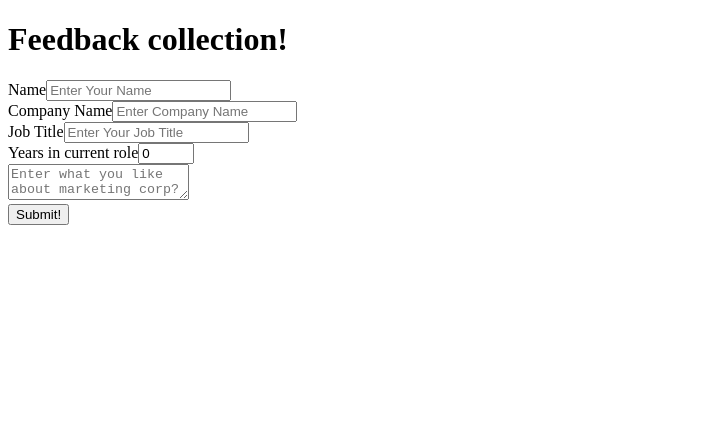
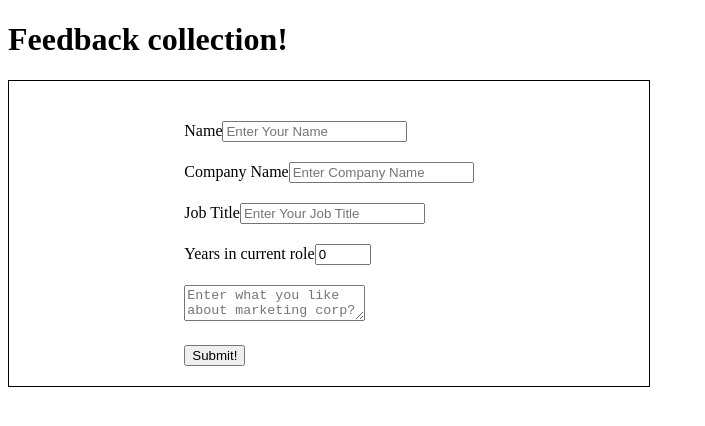
Before and after one commit to SlothSan/rockpool-test, an Angular app: page /feedback in a window 1280 px wide. Shown: the top 426 px of the page, without its empty margins (0-705 px from the left). Built offline with nearby package versions, Linux system fonts and the light colour scheme.

Commit message:
added some really basic styling

```diff
--- a/src/app/app.component.scss
+++ b/src/app/app.component.scss
@@ -0,0 +1,5 @@
+body {
+    display: flex;
+    justify-content: center;
+    align-items: center;
+}
--- a/src/app/feedback/feedback.component.html
+++ b/src/app/feedback/feedback.component.html
@@ -1,6 +1,6 @@
 <h1>Feedback collection!</h1>
 <div class="form-container">
-    <form [formGroup]="feedbackFormGroup" (ngSubmit)="onFormSubmit()">
+    <form [formGroup]="feedbackFormGroup" #f="ngForm" (ngSubmit)="onFormSubmit(f.value)">
         <div class="form-group">
             <label for="name">Name</label>
             <input name="name" type="text" required minlength="6" formControlName="name" placeholder="Enter Your Name"/>
--- a/src/app/feedback/feedback.component.scss
+++ b/src/app/feedback/feedback.component.scss
@@ -0,0 +1,15 @@
+
+.form-container {
+    display: flex;
+    flex-direction: column;
+    justify-content: center;
+    align-items: center;
+    width: 600px;
+    height: auto;
+    padding: 20px;
+    border: 1px solid black;
+
+    .form-group {
+        margin: 20px 0px;
+    }
+}
--- a/src/app/feedback/feedback.component.ts
+++ b/src/app/feedback/feedback.component.ts
@@ -1,5 +1,5 @@
 import { Component } from '@angular/core';
-import { Form, FormControl, FormGroup } from '@angular/forms';
+import { Form, FormControl, FormGroup, FormBuilder, Validators} from '@angular/forms';
 
 
 @Component({
@@ -21,8 +21,8 @@ export class FeedbackComponent {
       })
     }
 
-    onFormSubmit() {
-      console.log(this.feedbackFormGroup.value);
+    onFormSubmit(formData: any) {
+      console.log(formData);
     }
 
 }
```
